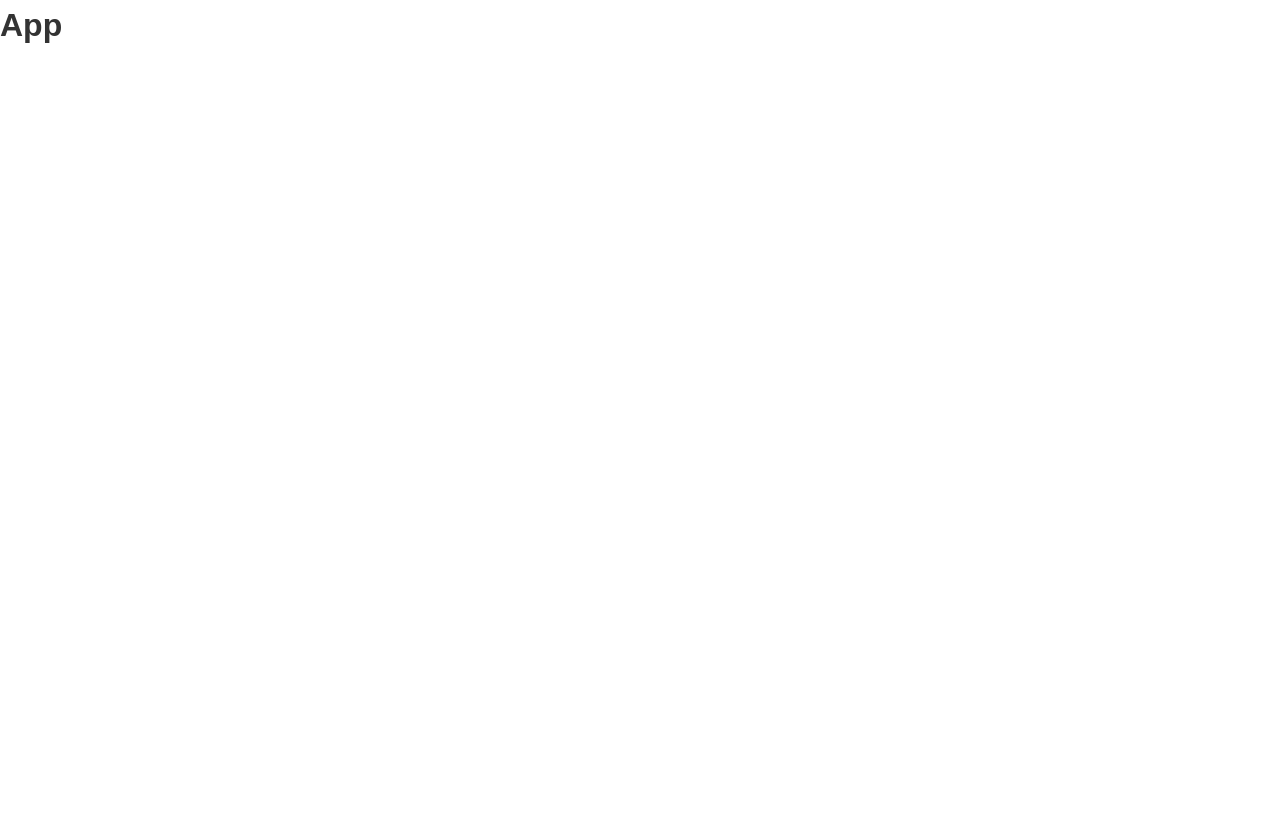
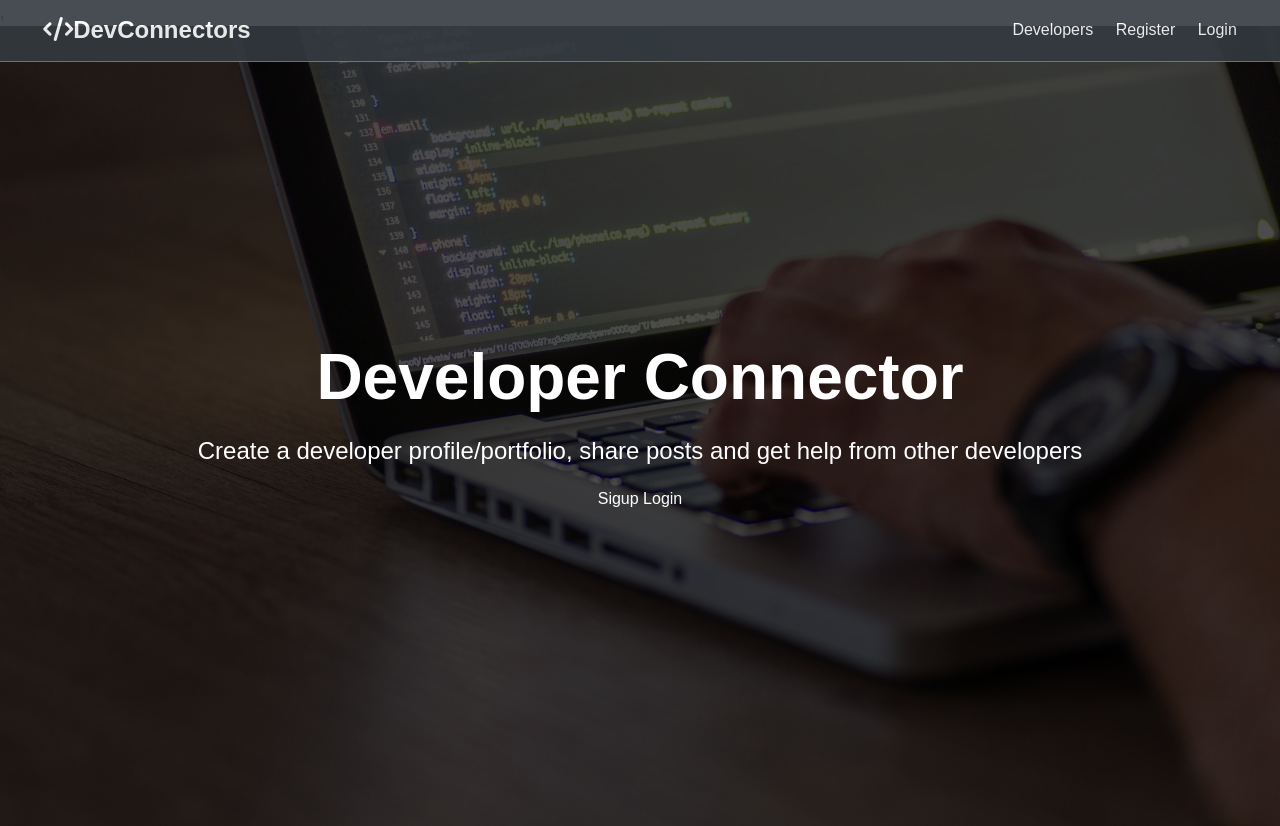
Before and after one commit to qtrangdo/Dev_connector, a React (Create React App) app in the folder client/: page / in a window 1280 px wide. Before the commit the page ends 800 px from the top, so only its background shows below. Built offline with nearby package versions, Linux system fonts and the light colour scheme.

Commit message:
Setted up Navbar and Landing compoents

```diff
--- a/client/src/App.js
+++ b/client/src/App.js
@@ -1,9 +1,12 @@
 import React, { Fragment } from 'react';
+import NavBar from './components/layout/Navbar';
+import Landing from './components/layout/Landing';
 import './App.css';
 
 const App = () => (
   <Fragment>
-    <h1>App</h1>
+    <NavBar />,
+    <Landing />
   </Fragment>
 );
 
--- a/client/src/components/layout/Landing.js
+++ b/client/src/components/layout/Landing.js
@@ -0,0 +1,24 @@
+import React from 'react';
+import { Link } from 'react-router-dom';
+
+const Landing = () => {
+  return (
+    <section className='landing'>
+      <div className='dark-overlay'>
+        <div className='landing-inner'>
+          <h1 className='x-large'>Developer Connector</h1>
+          <p className='lead'>
+            Create a developer profile/portfolio, share posts and get help from
+            other developers
+        </p>
+          <div className='buttons'>
+            Sigup
+            Login
+          </div>
+        </div>
+      </div>
+    </section>
+  )
+}
+
+export default Landing
--- a/client/src/components/layout/Navbar.js
+++ b/client/src/components/layout/Navbar.js
@@ -0,0 +1,32 @@
+import React from 'react'
+import PropTypes from 'prop-types'
+
+const Navbar = () => {
+  return (
+    <nav className="navbar bg-dark">
+      <h1>
+        <a href="index.html">
+          <i className="fas fa-code"></i>
+          DevConnectors
+        </a>
+      </h1>
+      <ul>
+        <li>
+          <a href="profiles.html">Developers</a>
+        </li>
+        <li>
+          <a href="register.html">Register</a>
+        </li>
+        <li>
+          <a href="login.html">Login</a>
+        </li>
+      </ul>
+    </nav>
+  )
+}
+
+Navbar.propTypes = {
+
+}
+
+export default Navbar
```
